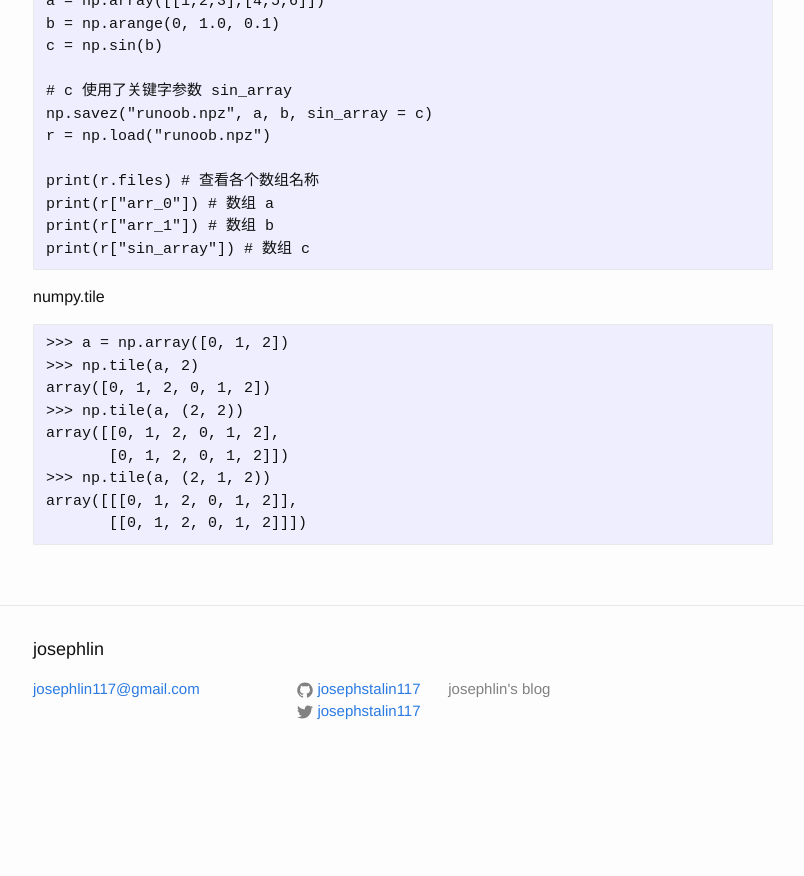
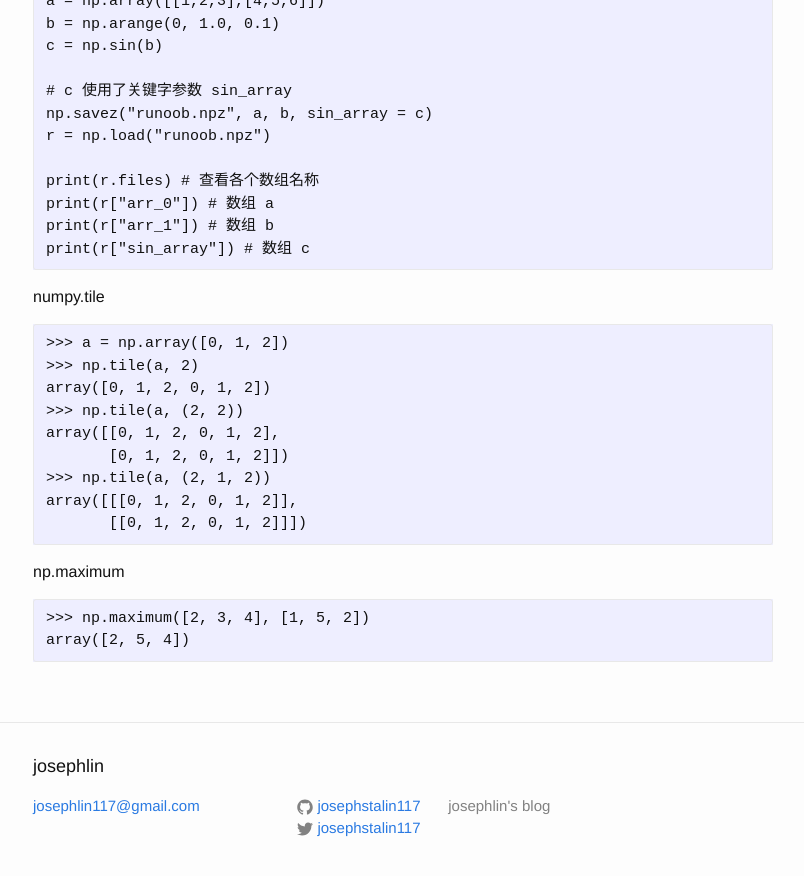
Before and after one commit to josephstalin117/josephstalin117.github.io, a Jekyll site: the page built from _posts/2018-3-3-numpy.markdown, in a window 1280 px wide and 900 px high, scrolled down 14297 px. Shown: the top 876 px of the window, without its empty margins (237-1041 px from the left). Built offline with Jekyll 4.4.1, drawn with Linux system fonts in a browser that asks for light colours; before the commit the page ends 15080 px from its top, so only the background shows below that.

Commit message:
add np.maximum

````diff
--- a/_posts/2018-3-3-numpy.markdown
+++ b/_posts/2018-3-3-numpy.markdown
@@ -676,3 +676,8 @@
 array([[[0, 1, 2, 0, 1, 2]],
        [[0, 1, 2, 0, 1, 2]]])
 ```
+np.maximum
+```
+>>> np.maximum([2, 3, 4], [1, 5, 2])
+array([2, 5, 4])
+```
````
